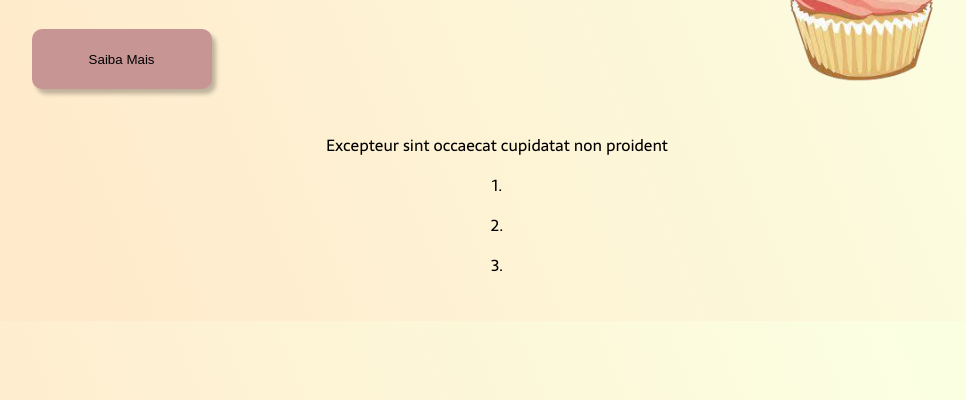
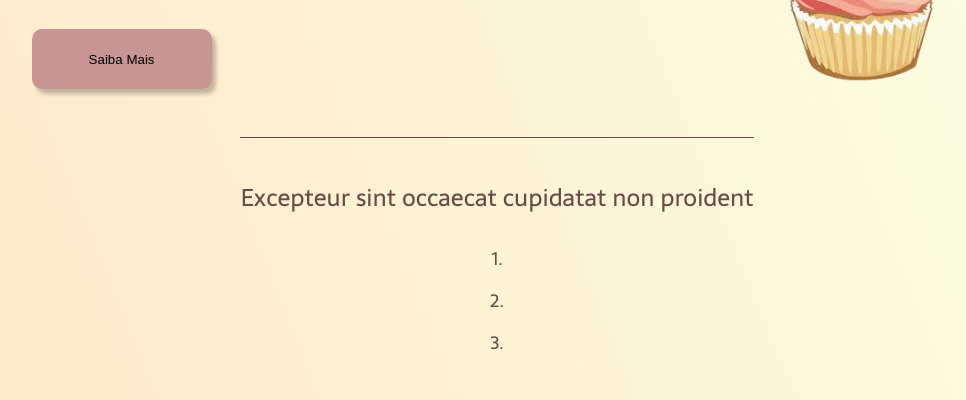
Before and after one commit to anaVitoriaLouro/projeto-landing-page, a plain HTML site: page index.html in a window 1280 px wide. Shown: the part 400-800 px from the top of the page, without its empty margins (143-1109 px from the left). Drawn offline with Linux system fonts and the light colour scheme.

Commit message:
estilização de toda a seção de conteudo secundario

```diff
--- a/css/style.css
+++ b/css/style.css
@@ -79,3 +79,18 @@ body {
     gap: 24px;
     margin-top: 48px;
 }
+
+.conteudo-secundario-titulo {
+    border-top: 0.4px  groove #6C4A4A;
+    padding-top: 48px;
+    font-weight: 400;
+    font-size: 24px;
+    color: #6C4A4A;
+    margin-bottom: 16px;
+}
+
+.conteudo-secundario-paragrafo {
+    font-weight: 300;
+    font-size: 18px;
+    color: #6C4A4A;
+}
```
